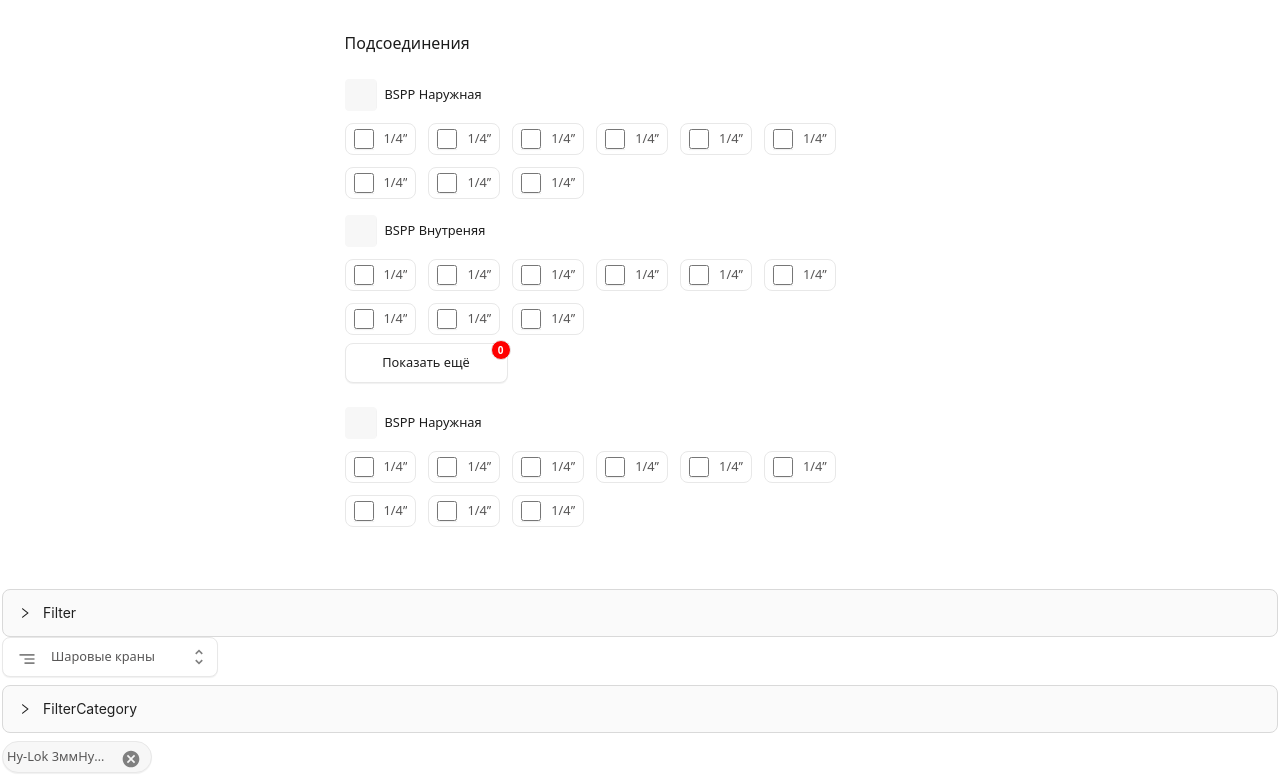
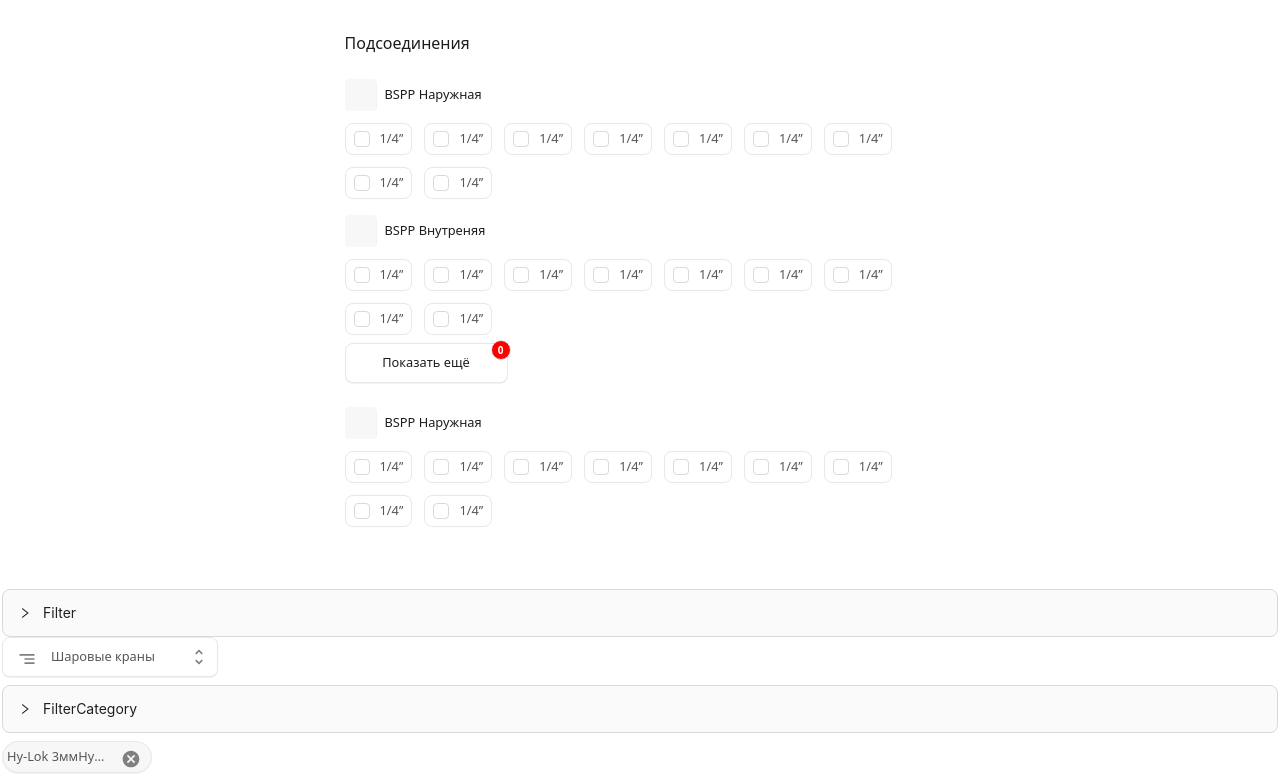
Before and after one commit to picus23/any-web-components, a Next.js app: page /filter in a window 1280 px wide. Shown: the part 1046-1825 px from the top of the page. Built offline with nearby package versions, Linux system fonts and the light colour scheme.

Commit message:
antd checkbox

```diff
--- a/components/filter/FilterMarker.tsx
+++ b/components/filter/FilterMarker.tsx
@@ -1,6 +1,7 @@
 import { FC, ReactNode } from "react";
 import { MdCancel, MdOutlineSegment, MdUnfoldMore } from "react-icons/md";
 import Input from "../inputs/Input";
+import { Checkbox } from "antd";
 
 interface FilterMarkerProps {
     title: string,
@@ -11,7 +12,8 @@ interface FilterMarkerProps {
 
 const FilterMarker: FC<FilterMarkerProps> = ({ title, isGray = false, isActive = false, onChange }) => {
     return <label className={'filter-marker ' + (isActive ? 'filter-input-active ' : '') + (isGray ? 'input-bg-gray' : '')}>
-        <input className='square-gray ' type="checkbox" checked={isActive} onChange={e => onChange(e.target.checked)}/>
+        <Checkbox checked={isActive} onChange={e => onChange(e.target.checked)} />
+        {/* <input className='square-gray ' type="checkbox" checked={isActive} onChange={e => onChange(e.target.checked)}/> */}
         <span className="font-size-16-gray text-overflow">{title}</span>
     </label>;
 }
```
